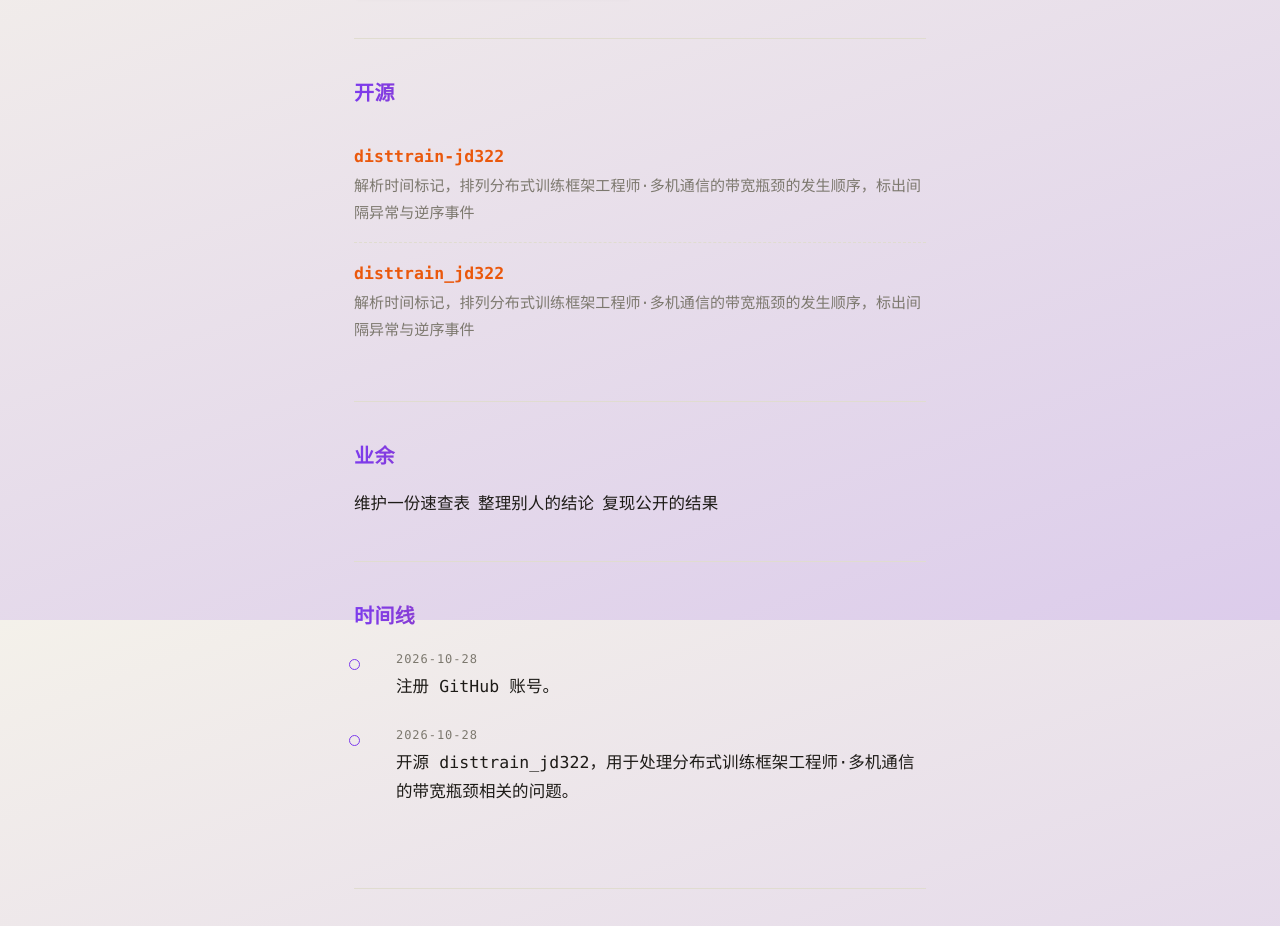
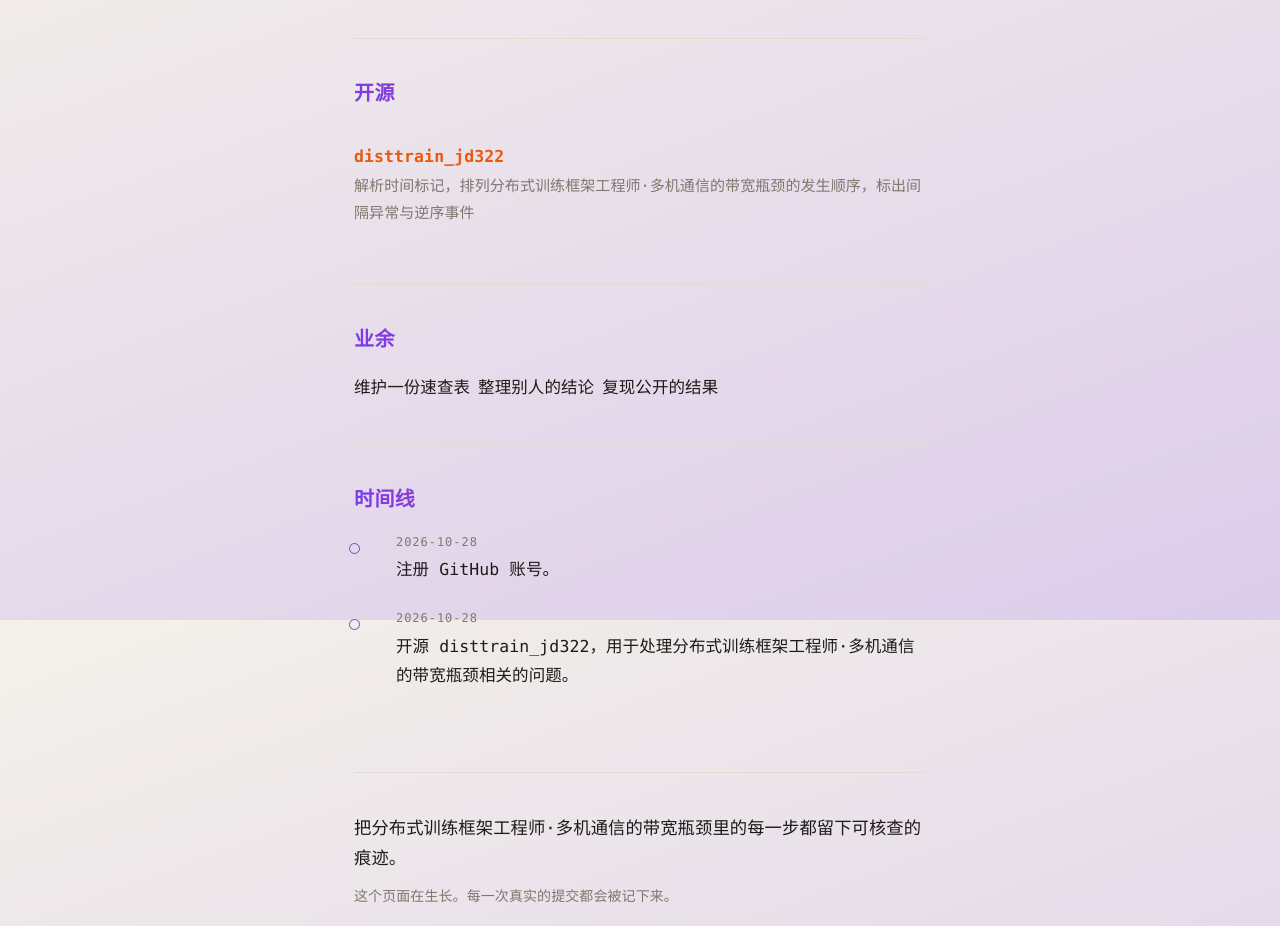
Before and after one commit to waldoi-chr/waldoi-chr.github.io, a plain HTML site: page index.html in a window 1280 px wide. Shown: the part 980-1906 px from the top of the page. Drawn offline with Linux system fonts and the light colour scheme.

Commit message:
fix: 更新个人站点

```diff
--- a/index.html
+++ b/index.html
@@ -102,9 +102,6 @@
 <section id="work">
   <h2>开源</h2>
   <ul class="repos">
-    <li><div class="name"><a href="https://github.com/waldoi-chr/disttrain-jd322" rel="noopener">disttrain-jd322</a></div>
-      <div class="desc">解析时间标记，排列分布式训练框架工程师·多机通信的带宽瓶颈的发生顺序，标出间隔异常与逆序事件</div>
-    </li>
     <li><div class="name"><a href="https://github.com/waldoi-chr/disttrain_jd322" rel="noopener">disttrain_jd322</a></div>
       <div class="desc">解析时间标记，排列分布式训练框架工程师·多机通信的带宽瓶颈的发生顺序，标出间隔异常与逆序事件</div>
     </li>
```
